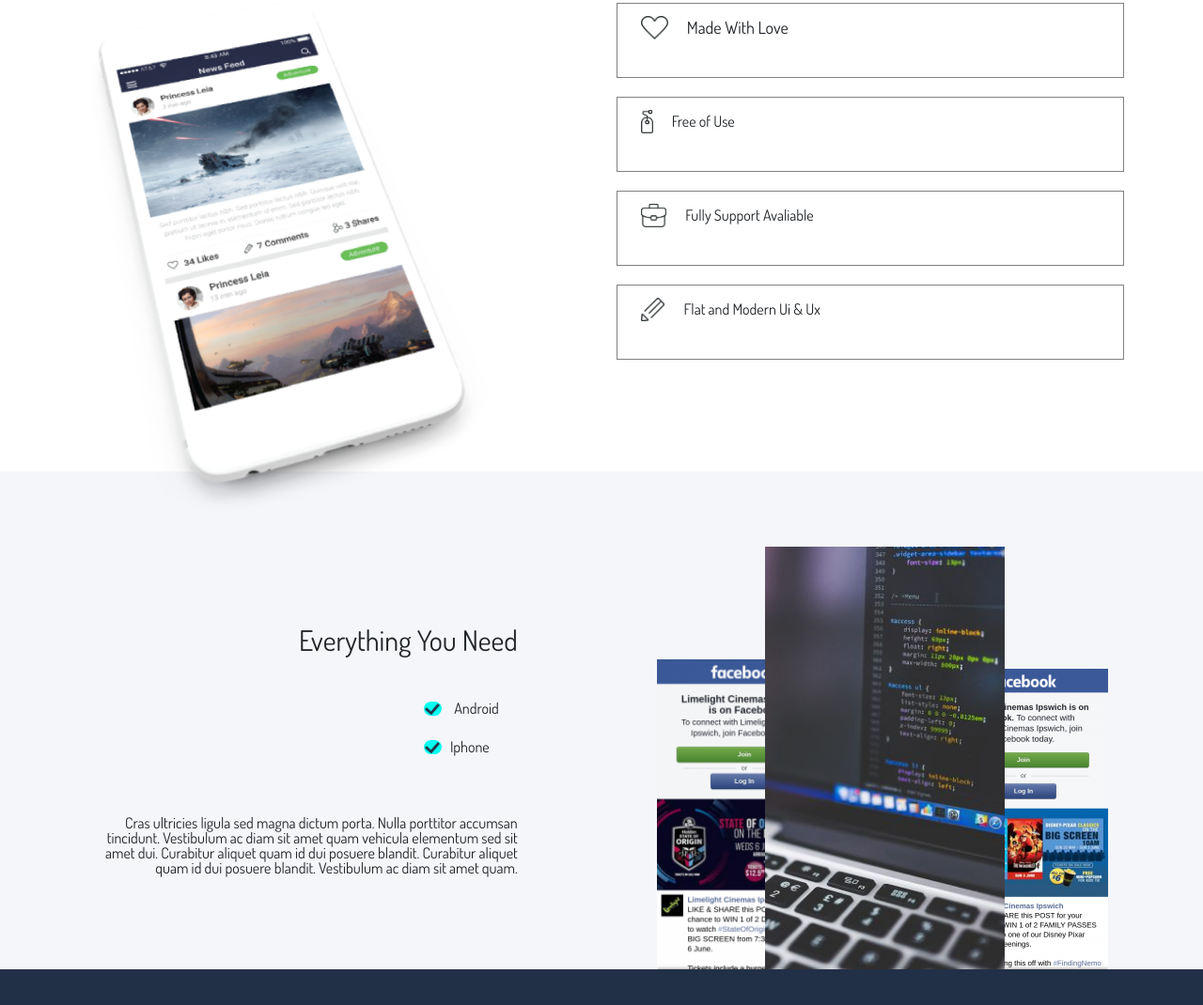
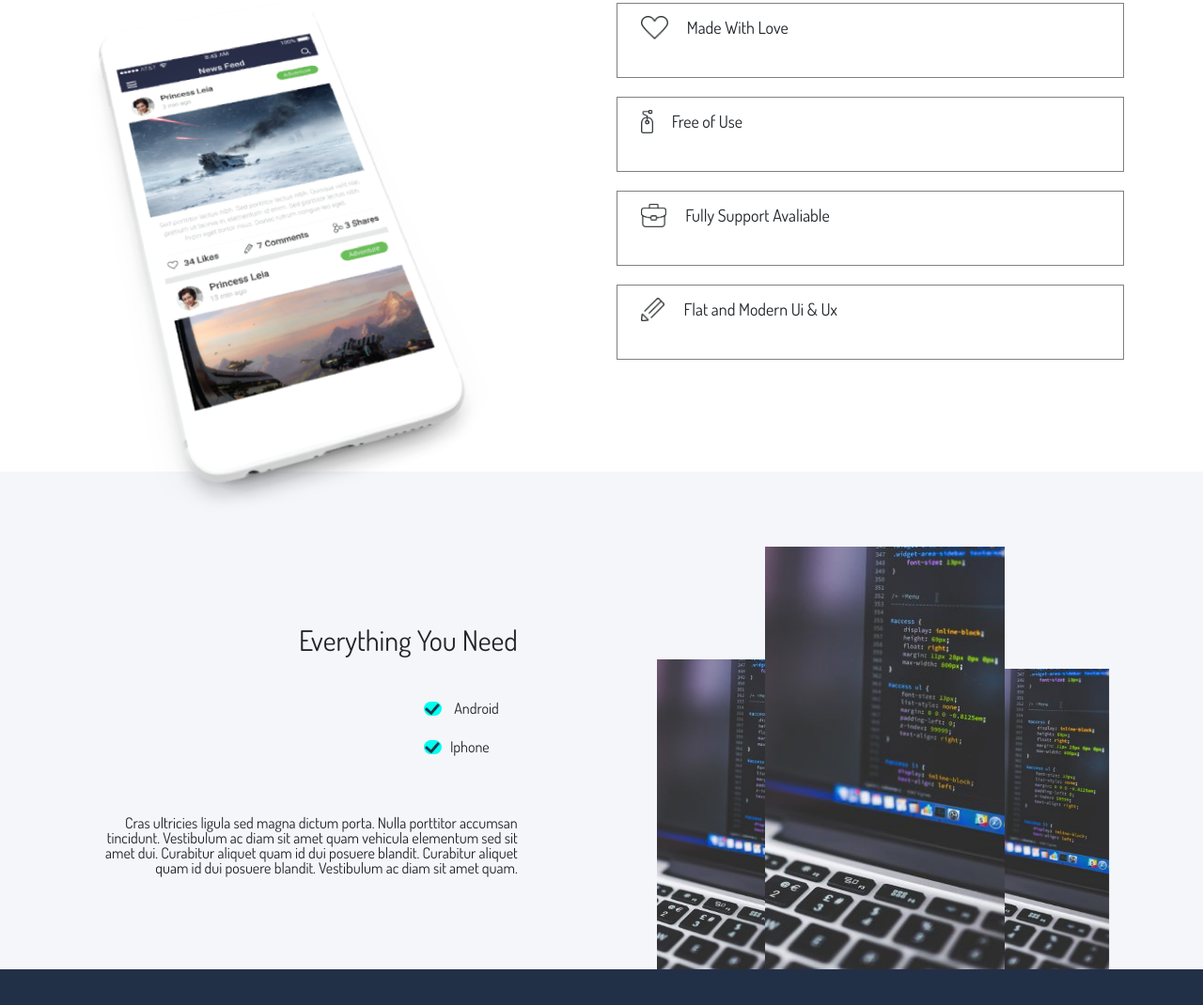
Before and after one commit to ChanksM/Geolab, a website: page index.html in a window 1280 px wide. Shown: the part 2531-3601 px from the top of the page at 94% size. Drawn offline with nearby package versions, Linux system fonts and the light colour scheme.

Commit message:
edited
edit

```diff
--- a/index.html
+++ b/index.html
@@ -162,21 +162,21 @@
 				<div class="item-section-5 item-2">
 					<div class="unhide-items">
 						<img class="visible-img" src="img/icon2.png" alt="icon2">
-						<p class="visible-text"></p>Free of Use</p>
+						<p class="visible-text">Free of Use</p>
 					</div>
 					<p class="hidden-text">Cras ultricies ligula sed magna dictum porta. Nulla porttitor accumsan tincidunt. Vestibulum ac diam.</p>
 				</div>
 				<div class="item-section-5 item-3">
 					<div class="unhide-items">
 						<img class="visible-img" src="img/icon3.png" alt="icon3">
-						<p class="visible-text"></p>Fully Support Avaliable</p>
+						<p class="visible-text">Fully Support Avaliable</p>
 					</div>
 					<p class="hidden-text">Cras ultricies ligula sed magna dictum porta. Nulla porttitor accumsan tincidunt. Vestibulum ac diam.</p>
 				</div>
 				<div class="item-section-5 item-3">
 					<div class="unhide-items">
 						<img class="visible-img" src="img/icon4.png" alt="icon4">
-						<p class="visible-text"></p>Flat and Modern Ui & Ux</p>
+						<p class="visible-text">Flat and Modern Ui & Ux</p>
 					</div>
 					<p class="hidden-text">Cras ultricies ligula sed magna dictum porta. Nulla porttitor accumsan tincidunt. Vestibulum ac diam.</p>
 				</div>
@@ -204,9 +204,9 @@
 				</p>
 			</div>
 			<div class="section-6-imgs">
-				<img class="right-screen" src="img/screen-right.png" alt="right screen">
-				<img class="left-screen" src="img/screen-left.png" alt="left screen">
-				<img class="middle-screen" src="img/main screen.jpg" alt="main screen">
+				<img class="right-screen" src="img/main-screen.jpg" alt="right screen">
+				<img class="left-screen" src="img/main-screen.jpg" alt="left screen">
+				<img class="middle-screen" src="img/main-screen.jpg" alt="main screen">
 			</div>
 		</div>
 	</section>
@@ -291,7 +291,6 @@
 	</section>
 	<section class="section-11">
 		<div class="between-section-btn">
-
 			<button type="button" class="btn app-today btn-lg">Download  Free  Today</button>
 		</div>
 		<div class="section-11-wrapper">
@@ -385,7 +384,7 @@
 
 	<!-- <script type="text/javascript" src="jquery-3.3.1.js"></script> -->
 	<script src="js/test.js"></script>
-	<script src="js/main.js"></script> </script>
+	<script src="js/main.js"></script>
 	<!-- <script src="https://cdnjs.cloudflare.com/ajax/libs/gsap/1.20.4/TweenMax.min.js"></script> -->
 
     <script src="https://code.jquery.com/jquery-3.3.1.slim.min.js" integrity="sha384-q8i/X+965DzO0rT7abK41JStQIAqVgRVzpbzo5smXKp4YfRvH+8abtTE1Pi6jizo" crossorigin="anonymous"></script>
--- a/scss/media.scss
+++ b/scss/media.scss
@@ -2,6 +2,16 @@
 @import 'private';
 @import 'mixins';
 @import 'fonts';
+
+
+@media screen and (min-width: 1400px) {
+    .section-10{
+        .section-10-wrapper{
+            width: 80%;
+        }
+    }
+}
+
 
 
 @media screen and (max-width: 1200px) {
@@ -584,7 +594,7 @@
                 width: 300px;
                 .section-2-item{
 
-                    margin-left: 25px;
+                    // margin-left: 25px;
                     height: 270px;
                     width: 230px;
                     &:hover{
@@ -675,3 +685,16 @@
         }
     }
 }
+
+
+@media only screen and (max-width: 364px) {
+    .section-2{
+        .section-2-wrapper{
+            .items-section-2{
+                .section-2-item{
+                    margin-left: 12.3333%;
+                }
+            }
+        }
+    }
+}
--- a/scss/style.scss
+++ b/scss/style.scss
@@ -391,7 +391,7 @@ header{
 			.right-screen{
 				@extend %max-width;
 				position: absolute;
-				height: 320;
+				height: 320px;
 				// width: 180px;
 				margin: 130px 0 0 300px;
 			}
```
Also changed, not shown: img/main-screen.jpg (renamed from img/main screen.jpg), styles/style.css.
